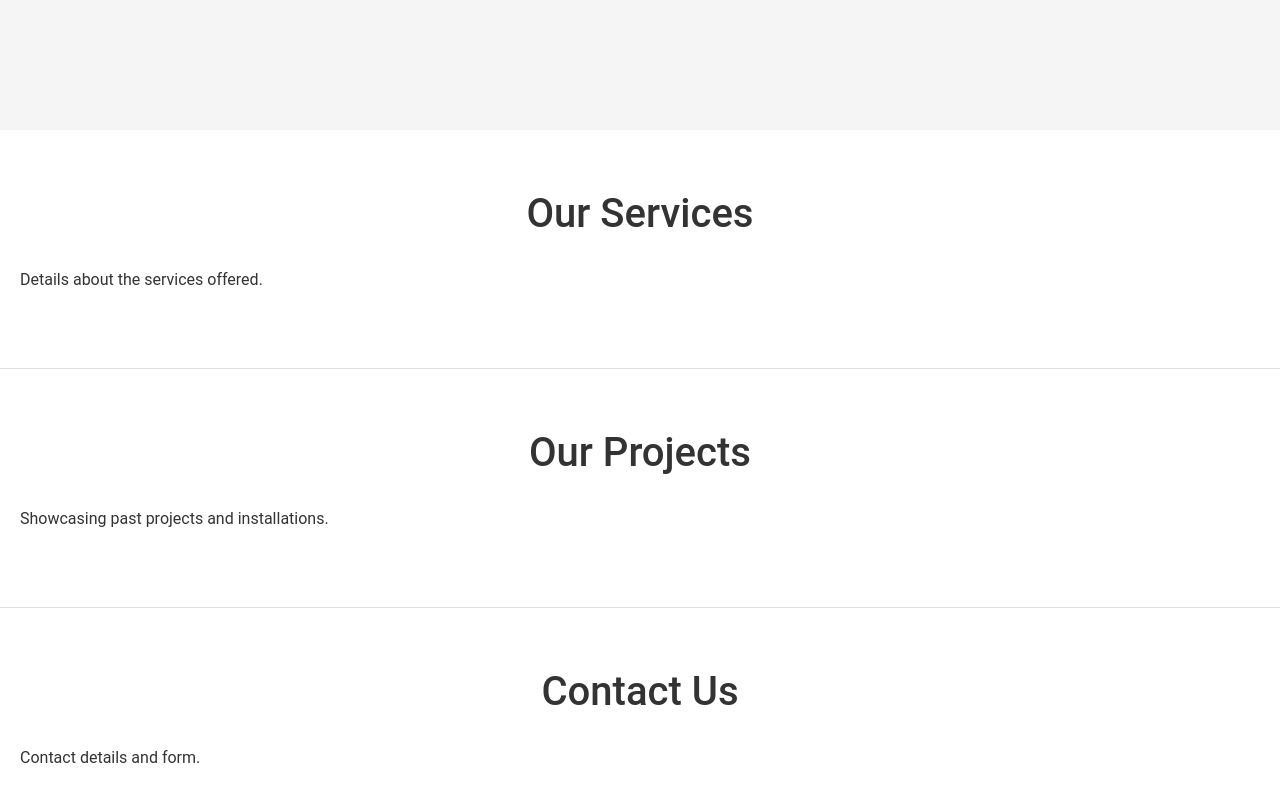
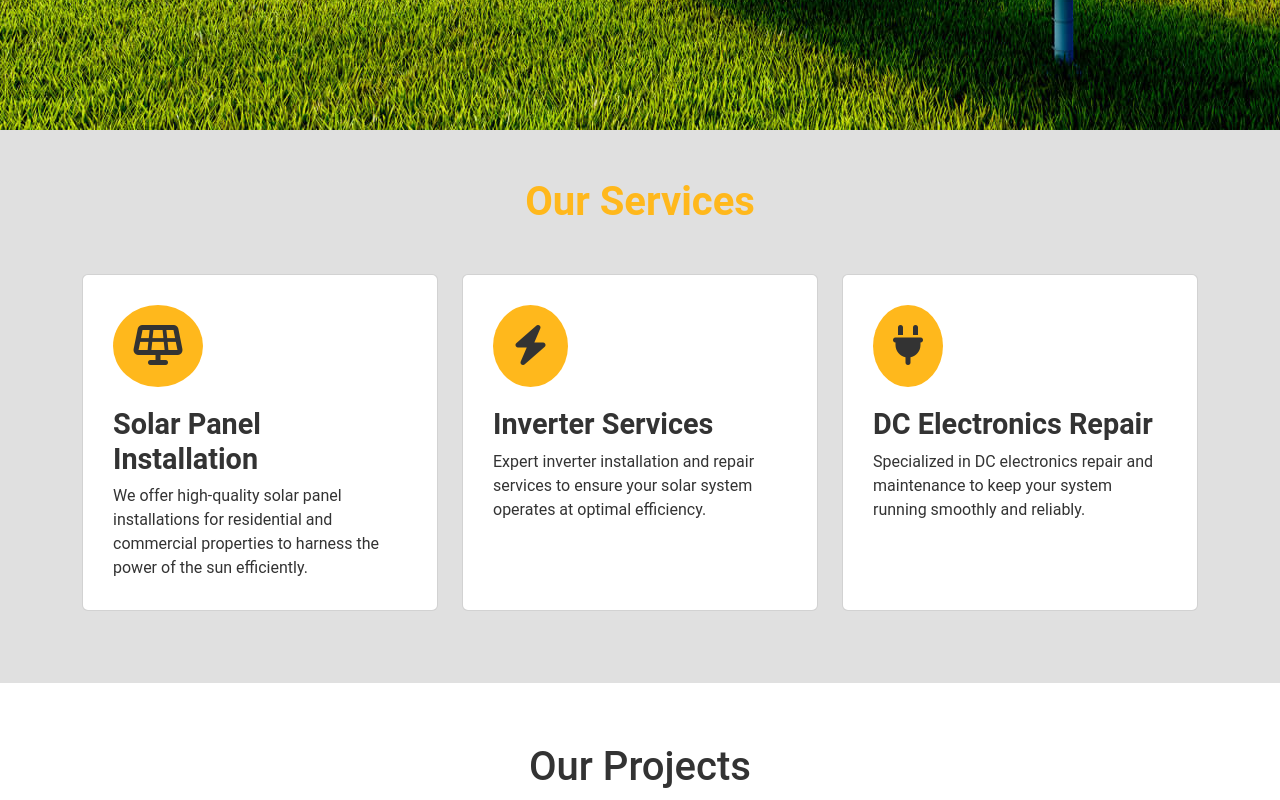
Before and after one commit to OwaisZakir/MA, a plain HTML site: page index.html in a window 1280 px wide. Shown: the part 740-1540 px from the top of the page. Drawn offline with nearby package versions, Linux system fonts and the light colour scheme.

Commit message:
Fix Img Path

```diff
--- a/index.html
+++ b/index.html
@@ -28,9 +28,7 @@
     <nav class="navbar navbar-expand-lg navbar-light navbar-custom">
       <div class="container-fluid">
         <!-- Brand Logo or Name -->
-        <a class="navbar-brand navbar-brand-custom" href="#"
-          >MA SOLAR ENERGY</a
-        >
+        <a class="navbar-brand navbar-brand-custom" href="#">MA SOLAR ENERGY</a>
 
         <!-- Toggle Button for Mobile View -->
         <button
@@ -105,11 +103,60 @@
       </div>
     </section>
 
-    <!-- Services Section -->
-    <section class="section-custom" id="services">
-      <h2 class="section-header">Our Services</h2>
-      <p>Details about the services offered.</p>
-      <!-- Content here -->
+    <section id="services" class="services-section py-5">
+      <div class="container">
+        <h2 class="section-title text-center mb-5">Our Services</h2>
+        <div class="row">
+          <!-- Service Card 1 -->
+          <div class="col-12 col-md-4 mb-4 service-card">
+            <div class="card h-100">
+              <div class="card-body">
+                <div class="icon-container">
+                  <i class="fas fa-solar-panel service-icon"></i>
+                </div>
+                <h4 class="card-title">Solar Panel Installation</h4>
+                <p class="card-text">
+                  We offer high-quality solar panel installations for
+                  residential and commercial properties to harness the power of
+                  the sun efficiently.
+                </p>
+              </div>
+            </div>
+          </div>
+
+          <!-- Service Card 2 -->
+          <div class="col-12 col-md-4 mb-4 service-card">
+            <div class="card h-100">
+              <div class="card-body">
+                <div class="icon-container">
+                  <i class="fas fa-bolt service-icon"></i>
+                </div>
+                <h4 class="card-title">Inverter Services</h4>
+                <p class="card-text">
+                  Expert inverter installation and repair services to ensure
+                  your solar system operates at optimal efficiency.
+                </p>
+              </div>
+            </div>
+          </div>
+
+          <!-- Service Card 3 -->
+          <div class="col-12 col-md-4 mb-4 service-card">
+            <div class="card h-100">
+              <div class="card-body">
+                <div class="icon-container">
+                  <i class="fas fa-plug service-icon"></i>
+                </div>
+                <h4 class="card-title">DC Electronics Repair</h4>
+                <p class="card-text">
+                  Specialized in DC electronics repair and maintenance to keep
+                  your system running smoothly and reliably.
+                </p>
+              </div>
+            </div>
+          </div>
+        </div>
+      </div>
     </section>
 
     <!-- Projects Section -->
--- a/src/css/style.css
+++ b/src/css/style.css
@@ -137,7 +137,7 @@ body {
 }
 
 .hero-bg {
-  background: url("./public/images/banner-4.jpg") no-repeat;
+  background: url("../../public/images/banner-4.jpg") no-repeat;
   position: absolute;
   top: 0;
   left: 0;
@@ -204,3 +204,65 @@ body {
 .social-icon:hover {
   color: var(--solar-yellow);
 }
+
+/* Services Section */
+.services-section {
+  background-color: var(--light-gray);
+  padding-top: 60px;
+  padding-bottom: 60px;
+}
+
+.section-title {
+  font-size: 2.5rem;
+  font-weight: bold;
+  color: var(--solar-yellow);
+}
+
+.service-card {
+  transition: transform 0.3s ease, box-shadow 0.3s ease;
+}
+
+.service-card:hover {
+  transform: translateY(-10px);
+  box-shadow: 0px 15px 20px rgba(0, 0, 0, 0.1);
+}
+
+.card-body {
+  padding: 30px;
+}
+
+.icon-container {
+  background-color: var(--solar-yellow);
+  padding: 20px;
+  border-radius: 50%;
+  display: inline-block;
+  margin-bottom: 20px;
+}
+
+.service-icon {
+  font-size: 2.5rem;
+  color: var(--charcoal-gray);
+}
+
+.card-title {
+  font-size: 1.8rem;
+  font-weight: 600;
+  color: var(--charcoal-gray);
+}
+
+.card-text {
+  font-size: 1rem;
+  color: var(--charcoal-gray);
+}
+
+/* Responsive Design */
+@media (max-width: 768px) {
+  .services-section {
+    padding-top: 40px;
+    padding-bottom: 40px;
+  }
+
+  .section-title {
+    font-size: 2rem;
+  }
+}
```
